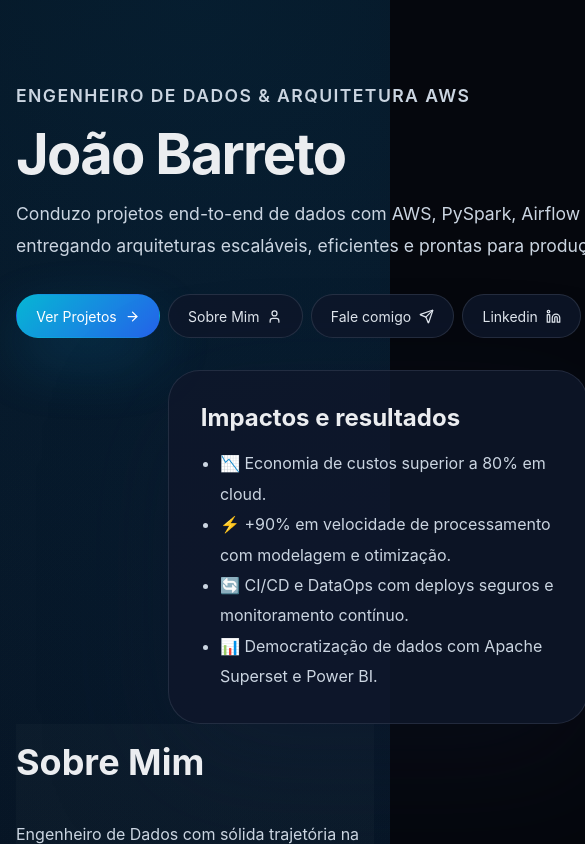
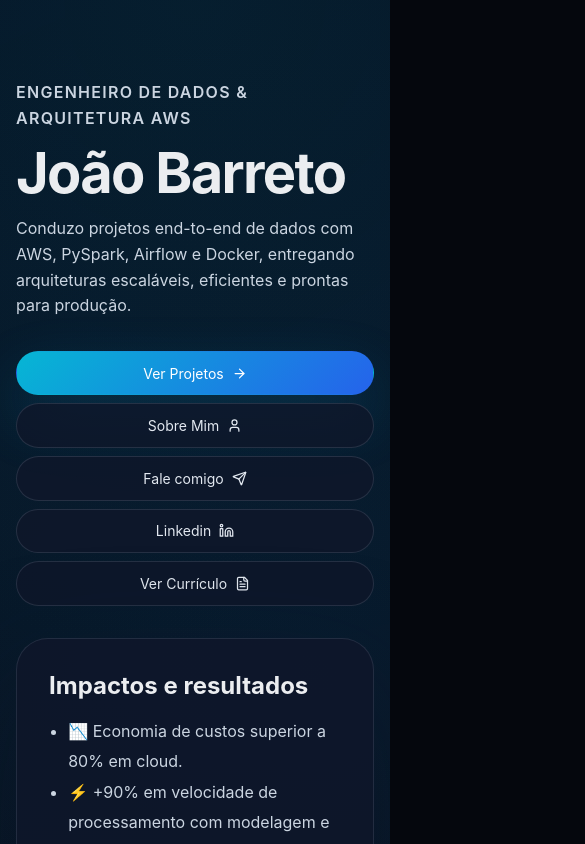
Before and after one commit to joaobarreto27/portifolio_jvbarreto, a React (Vite) app: page / in a window 390 px wide. Shown: the top 844 px of the page, 585 px wide, since content can reach past the window. Built offline with nearby package versions, Linux system fonts and the light colour scheme.

Commit message:
feat(app): atualiza posições do botão hero para melhor experiência no mobile

```diff
--- a/src/styles.css
+++ b/src/styles.css
@@ -72,9 +72,25 @@ a {
 
 .hero-actions {
   display: flex;
-  flex-wrap: nowrap;
+  flex-wrap: wrap;
   gap: 0.5rem;
   margin-top: 2rem;
+}
+
+@media (max-width: 480px) {
+  .hero-copy p {
+    font-size: 1rem;
+    line-height: 1.6;
+  }
+
+  .hero-actions {
+    flex-direction: column;
+  }
+
+  .button {
+    width: 100%;
+    justify-content: center;
+  }
 }
 
 .button {
```
